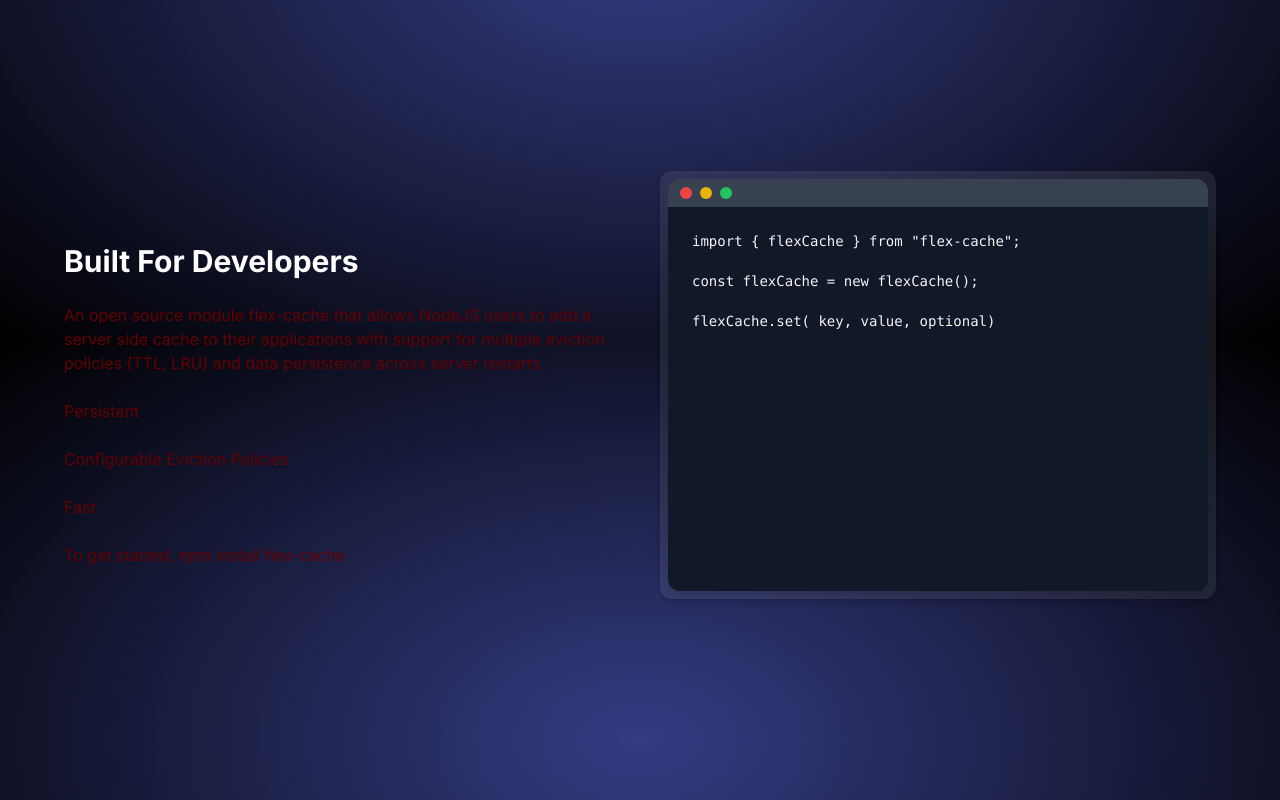
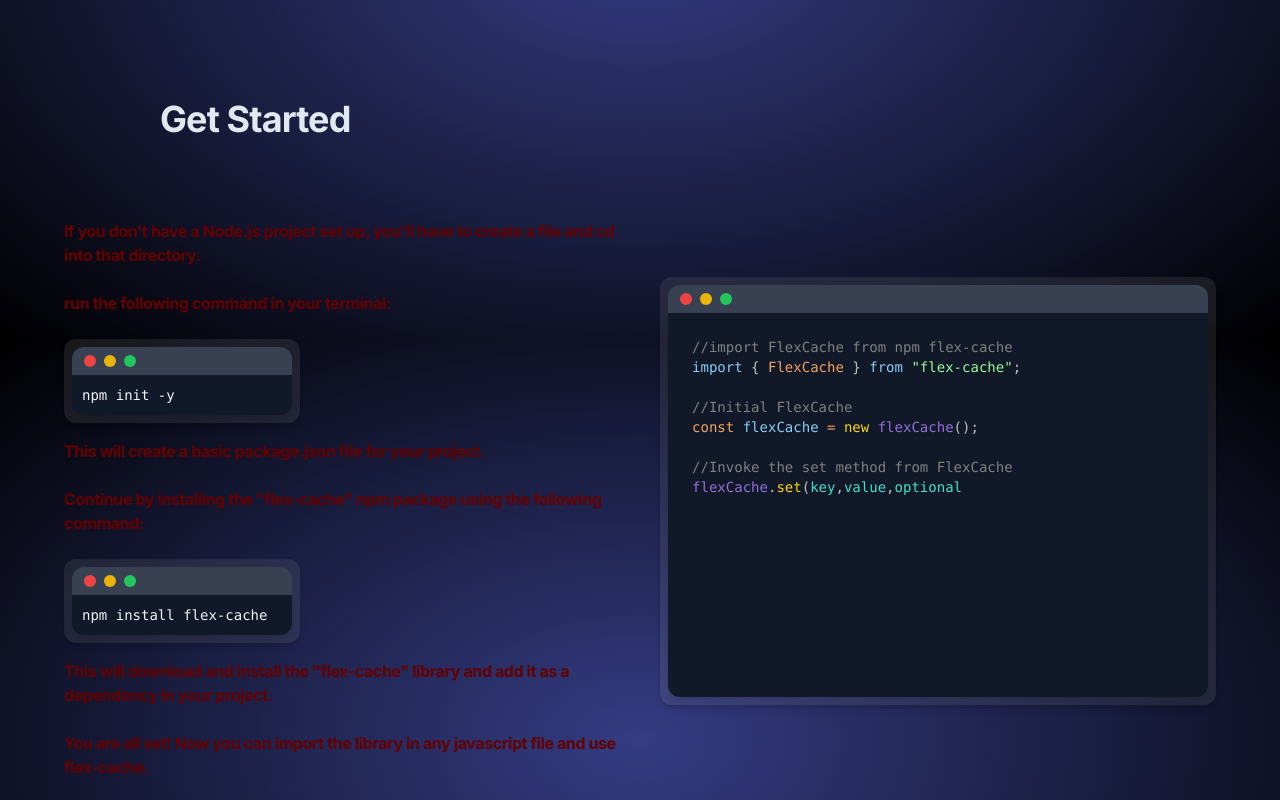
Before and after one commit to oslabs-beta/flexcache, a Next.js app in the folder my-app/: page / in a window 1280 px wide. Shown: the part 1260-2060 px from the top of the page. Built offline with nearby package versions, Linux system fonts and the light colour scheme.

Commit message:
added terminal colorization, added terminal run when terminal is in userview, added get started info and design

```diff
--- a/my-app/package.json
+++ b/my-app/package.json
@@ -18,6 +18,7 @@
     "node-fetch": "^3.3.2",
     "react": "^18",
     "react-dom": "^18",
+    "termcolor": "^0.2.0",
     "xterm": "^5.3.0"
   },
   "devDependencies": {
--- a/my-app/src/app/page.tsx
+++ b/my-app/src/app/page.tsx
@@ -1,26 +1,48 @@
-'use client';
-
+"use client";
+import React, { useState, useEffect, useRef } from 'react';
 import Link from 'next/link';
-import React from 'react';
-
-// Components
+import Terminal from '../components/Terminal_Component';
 import Features from '../components/Features';
 import MainButton from '../components/MainButton';
 import SecondaryButton from '../components/SecondaryButton';
-import Terminal from '../components/Terminal_Component';
 import Team from '../components/Team';
+import Github from '../icons/github';
+import { ChevronRightIcon } from '@heroicons/react/20/solid';
 
-// Icons
-import Github from '../icons/github';
-import { ChevronRightIcon } from '@heroicons/react/20/solid'
 
-// Export
 export default function Hero() {
+  const [isTerminalVisible, setIsTerminalVisible] = useState(false);
+  const terminalRef = useRef(null);
+
+  useEffect(() => {
+    const options = {
+      root: null,
+      rootMargin: '0px',
+      threshold: 0.1,
+    };
+
+    const observer = new IntersectionObserver((entries) => {
+      const [entry] = entries;
+      if (entry.isIntersecting) {
+        setIsTerminalVisible(true);
+      }
+    }, options);
+
+    if (terminalRef.current) {
+      observer.observe(terminalRef.current);
+    }
+
+    return () => {
+      if (terminalRef.current) {
+        observer.unobserve(terminalRef.current);
+      }
+    };
+  }, []);
+
   return (
     <div className='mt-10 px-6 py-54 sm:px-6 sm:py-10 lg:px-8'>
       <div className='mx-auto my-20 5 max-w-5xl text-center sm:my-20'>
-
-        {/* Notificaiton bubbles on top */}
+        {/* ... Notification bubbles on top ... */}
         <div className="mt-24 sm:mt-32 lg:mt-16">
           <div className="inline-flex space-x-6">
             <span className="rounded-full bg-indigo-500/10 px-3 py-1 text-sm font-semibold leading-6 text-indigo-400 ring-1 ring-inset ring-indigo-500/20">
@@ -32,7 +54,6 @@ export default function Hero() {
             </Link>
           </div>
         </div>
-
         {/* Hero Section */}
         <h2 className='my-8 text-6xl font-bold tracking-tight text-white sm:text-8xl'>
           Configurable. Persistent. Fast.
@@ -40,7 +61,6 @@ export default function Hero() {
         <p className='mx-auto mt-6 max-w-xl text-lg leading-8 text-gray-300 sm:text-lr lr:text-2xl'>
           Elevate your project with persistent caching and a fine-tuned Cache Invalidation Policy
         </p>
-
         {/* Action Buttons */}
         <div className='mt-10 flex items-center justify-center gap-x-6'>
           <Link href={'/demo'}>
@@ -50,16 +70,16 @@ export default function Hero() {
             <SecondaryButton icon={<Github />} text='GitHub' />
           </Link>
         </div>
-
       </div>
       {/* Features Section */}
       <Features />
-
-      {/* Get Started */}
-      <Terminal />
-
+      <p className="mt-2 text-3xl font-bold tracking-tight text-slate-200 sm:text-4xl ml-32">Get Started</p>
+      {/* Get Started/ Terminal */}
+      <div ref={terminalRef}>
+        {isTerminalVisible && <Terminal />}
+      </div>
       {/* Team Section */}
       <Team />
     </div>
-  )
+  );
 }
--- a/my-app/src/components/Terminal_Component.tsx
+++ b/my-app/src/components/Terminal_Component.tsx
@@ -1,66 +1,167 @@
-import React, { useState, useEffect } from "react";
+import React, { useState, useEffect, useRef } from "react";
 
 export default function Terminal() {
-  const [output, setOutput] = useState("");
   const contentToPrint = [
-    'import { flexCache } from "flex-cache";',
-    '',
-    'const flexCache = new flexCache();',
-    '',
-    'flexCache.set( key, value, optional)',
-    ''
+    { text: '//import FlexCache from npm flex-cache', color: 'gray'},
+    { text: '\nimport', color: 'lightskyblue' },
+    { text: ' ', color: 'n/a' },
+    { text: '{', color: 'silver' },
+    { text: ' ', color: 'n/a' },
+    { text: 'FlexCache', color: 'sandybrown' },
+    { text: ' ', color: 'n/a' },
+    { text: '}', color: 'silver' },
+    { text: ' ', color: 'n/a' },
+    { text: 'from', color: 'lightskyblue' },
+    { text: ' ', color: 'n/a' },
+    { text: '"flex-cache"', color: 'palegreen' },
+    { text: ';', color: 'silver' },
+    { text: '\n\n//Initial FlexCache', color: 'gray' },
+    { text: '\nconst', color: 'sandybrown' },
+    { text: ' ', color: 'n/a' },
+    { text: 'flexCache', color: 'lightskyblue' },
+    { text: ' ', color: 'n/a' },
+    { text: '=', color: 'sandybrown' },
+    { text: ' ', color: 'n/a' },
+    { text: 'new', color: 'gold' },
+    { text: ' ', color: 'n/a' },
+    { text: 'flexCache', color: 'mediumpurple' },
+    { text: '(', color: 'silver' },
+    { text: ')', color: 'silver' },
+    { text: ';', color: 'silver' },
+    { text: '\n\n//Invoke the set method from FlexCache', color: 'gray' },
+    { text: '\nflexCache', color: 'mediumpurple' },
+    { text: '.', color: 'silver' },
+    { text: 'set', color: 'gold' },
+    { text: '(', color: 'silver' },
+    { text: 'key', color: 'turquoise' },
+    { text: ',', color: 'silver' },
+    { text: 'value', color: 'turquoise' },
+    { text: ',', color: 'silver' },
+    { text: 'optional', color: 'turquoise' },
+    { text: ')', color: 'silver' },
+    { text: ';', color: 'silver' },
+    { text: '\n\n//Invoke the get method from FlexCache', color: 'gray' },
+    { text: '\nflexCache', color: 'mediumpurple' },
+    { text: '.', color: 'silver' },
+    { text: 'get', color: 'gold' },
+    { text: '(', color: 'silver' },
+    { text: 'key', color: 'turquoise' },
+    { text: ')', color: 'silver' },
+    { text: ';', color: 'silver' },
+    { text: '\n\n//Invoke the delete method from FlexCache', color: 'gray' },
+    { text: '\nflexCache', color: 'mediumpurple' },
+    { text: '.', color: 'silver' },
+    { text: 'del', color: 'gold' },
+    { text: '(', color: 'silver' },
+    { text: 'key', color: 'turquoise' },
+    { text: ')', color: 'silver' },
+    { text: ';', color: 'silver' },
+    { text: '\n\n//Invoke the take method from FlexCache', color: 'gray' },
+    { text: '\nflexCache', color: 'mediumpurple' },
+    { text: '.', color: 'silver' },
+    { text: 'take', color: 'gold' },
+    { text: '(', color: 'silver' },
+    { text: 'key', color: 'turquoise' },
+    { text: ')', color: 'silver' },
+    { text: ';', color: 'silver' },
+    { text: '\n\n//Reset the time to live of a key with the ttl method', color: 'gray' },
+    { text: '\nflexCache', color: 'mediumpurple' },
+    { text: '.', color: 'silver' },
+    { text: 'ttl', color: 'gold' },
+    { text: '(', color: 'silver' },
+    { text: 'key', color: 'turquoise' },
+    { text: ')', color: 'silver' },
+    { text: ';', color: 'silver' },
+    { text: '\n\n//Read the time to live of a key with getTtl the method', color: 'gray' },
+    { text: '\nflexCache', color: 'mediumpurple' },
+    { text: '.', color: 'silver' },
+    { text: 'getTtl', color: 'gold' },
+    { text: '(', color: 'silver' },
+    { text: 'key', color: 'turquoise' },
+    { text: ')', color: 'silver' },
+    { text: ';', color: 'silver' },
+    { text: '\n\n//Read all cached key(s) with keys method', color: 'gray' },
+    { text: '\nflexCache', color: 'mediumpurple' },
+    { text: '.', color: 'silver' },
+    { text: 'keys', color: 'gold' },
+    { text: '(', color: 'silver' },
+    { text: 'key', color: 'turquoise' },
+    { text: ')', color: 'silver' },
+    { text: ';', color: 'silver' },
   ];
+
+  const [output, setOutput] = useState([]);
   const [currentMessageIndex, setCurrentMessageIndex] = useState(0);
   const [currentCharacterIndex, setCurrentCharacterIndex] = useState(0);
+
+  const terminalRef = useRef(null);
 
   useEffect(() => {
     const printContent = () => {
       if (currentMessageIndex < contentToPrint.length) {
         const currentMessage = contentToPrint[currentMessageIndex];
+        const currentText = currentMessage.text;
 
-        if (currentCharacterIndex < currentMessage.length) {
-          setOutput((prevOutput) => prevOutput + currentMessage[currentCharacterIndex]);
+        if (currentCharacterIndex < currentText.length) {
+          setOutput((prevOutput: any) => [...prevOutput, { text: currentText[currentCharacterIndex], color: currentMessage.color }])
+
           setCurrentCharacterIndex(currentCharacterIndex + 1);
         } else {
-          // Add a line break and move to the next message
-          setOutput((prevOutput) => prevOutput + "\n");
           setCurrentCharacterIndex(0);
           setCurrentMessageIndex(currentMessageIndex + 1);
         }
       }
     };
 
-    // Set the interval to print letter by letter
-    const interval = setInterval(printContent, 40); // Adjust the delay as needed
+    const interval = setInterval(printContent, 25);
 
-    // Clear the interval after all messages are printed
     if (currentMessageIndex >= contentToPrint.length) {
       clearInterval(interval);
     }
 
     return () => clearInterval(interval);
   }, [currentMessageIndex, currentCharacterIndex]);
+  return (
+    <div
+    ref={terminalRef}
+    className="lg:grid grid-cols-2 gap-x-10 items-center container mx-auto px-4 sm:px-8 pt-20 pb-28">
+      <div>
+        <p className="font-bold tracking-tight">If you don't have a Node.js project set up, you'll have to create a file and cd into that directory.</p>
+        <br />
+        <p className="font-bold tracking-tight">run the following command in your terminal:</p>
+        <br />
+        <div style={{ backgroundColor: "rgba(169, 169, 169, 0.12)" }} className="p-2 rounded-xl shadow-md mb-4 mr-80">
+          <div className="flex justify-start bg-gray-700 p-2 rounded-t-xl">
+            <div className="h-3 w-3 bg-red-500 rounded-full mx-1"></div>
+            <div className="h-3 w-3 bg-yellow-500 rounded-full mx-1"></div>
+            <div className="h-3 w-3 bg-green-500 rounded-full mx-1"></div>
+          </div>
+          <div className="bg-gray-900 h-10 w-auto rounded-b-xl shadow-lg relative">
+          <pre className="text-gray-100 text-sm" style={{ fontFamily: "Menlo, monospace", position: "relative", top: "50%", transform: "translateY(-50%)", left: "10px"}}>npm init -y</pre>
+          </div>
+        </div>
+        <p className="font-bold tracking-tight">This will create a basic package.json file for your project.</p>
+        <br />
+        <p className="font-bold tracking-tight">Continue by installing the "flex-cache" npm package using the following command:</p>
+        <br />
+        <div style={{ backgroundColor: "rgba(169, 169, 169, 0.12)" }} className="p-2 rounded-xl shadow-md mb-4 mr-80">
+          <div className="flex justify-start bg-gray-700 p-2 rounded-t-xl">
+            <div className="h-3 w-3 bg-red-500 rounded-full mx-1"></div>
+            <div className="h-3 w-3 bg-yellow-500 rounded-full mx-1"></div>
+            <div className="h-3 w-3 bg-green-500 rounded-full mx-1"></div>
+          </div>
+          <div className="bg-gray-900 h-10 w-auto rounded-b-xl shadow-lg relative">
+          <pre className="text-gray-100 text-sm" style={{ fontFamily: "Menlo, monospace", position: "relative", top: "50%", transform: "translateY(-50%)", left: "10px"}}>npm install flex-cache</pre>
+          </div>
+        </div>
+        <p className="font-bold tracking-tight">This will download and install the "flex-cache" library and add it as a dependency in your project.</p>
+        <br />
+        <p className="font-bold tracking-tight">You are all set! Now you can import the library in any javascript file and use flex-cache.</p>
+      </div>
 
-  return (
-    <div className="lg:grid grid-cols-2 gap-x-10 items-center container max-w-[85rem] mx-auto px-4 sm:px-8 pt-20 pb-28">
-      <div>
-        <h1 className="font-bold text-white text-3xl mx-auto mt-6 leading-8'">Built For Developers</h1>
-        <br></br>
-        <span>An open source module flex-cache that allows NodeJS users to add a server side cache to their applications with support for multiple eviction policies (TTL, LRU) and data persistence across server restarts</span>
-        <br></br>
-        <br></br>
-        <span>Persistent</span>
-        <br></br>
-        <br></br>
-        <span>Configurable Eviction Policies</span>
-        <br></br>
-        <br></br>
-        <span>Fast</span>
-        <br></br>
-        <br></br>
-        <span>To get started, npm install flex-cache</span>
-      </div>
-      <div style={{ backgroundColor: "rgba(169, 169, 169, 0.12)" }} className="p-2 rounded-xl shadow-md mb-4">
+      <div
+        style={{ backgroundColor: "rgba(169, 169, 169, 0.12)" }}
+        className="p-2 rounded-xl shadow-md mb-4">
         <div className="flex items-center justify-start bg-gray-700 p-2 rounded-t-xl">
           <div className="h-3 w-3 bg-red-500 rounded-full mx-1"></div>
           <div className="h-3 w-3 bg-yellow-500 rounded-full mx-1"></div>
@@ -68,7 +169,11 @@ export default function Terminal() {
         </div>
         <div className="bg-gray-900 p-6 h-96 overflow-scroll rounded-b-xl shadow-lg relative">
           <pre className="text-gray-100 text-sm" style={{ fontFamily: "Menlo, monospace" }}>
-            {output}
+            {output.map((item: any, index: number) => (
+              <span key={index} style={{ color: item.color }}>
+                {item.text}
+              </span>
+            ))}
           </pre>
         </div>
       </div>
```
Also changed, not shown: my-app/src/app/globals.css (+0 -16 lines), 1 other file (tests, documents, lock files or other folders).
